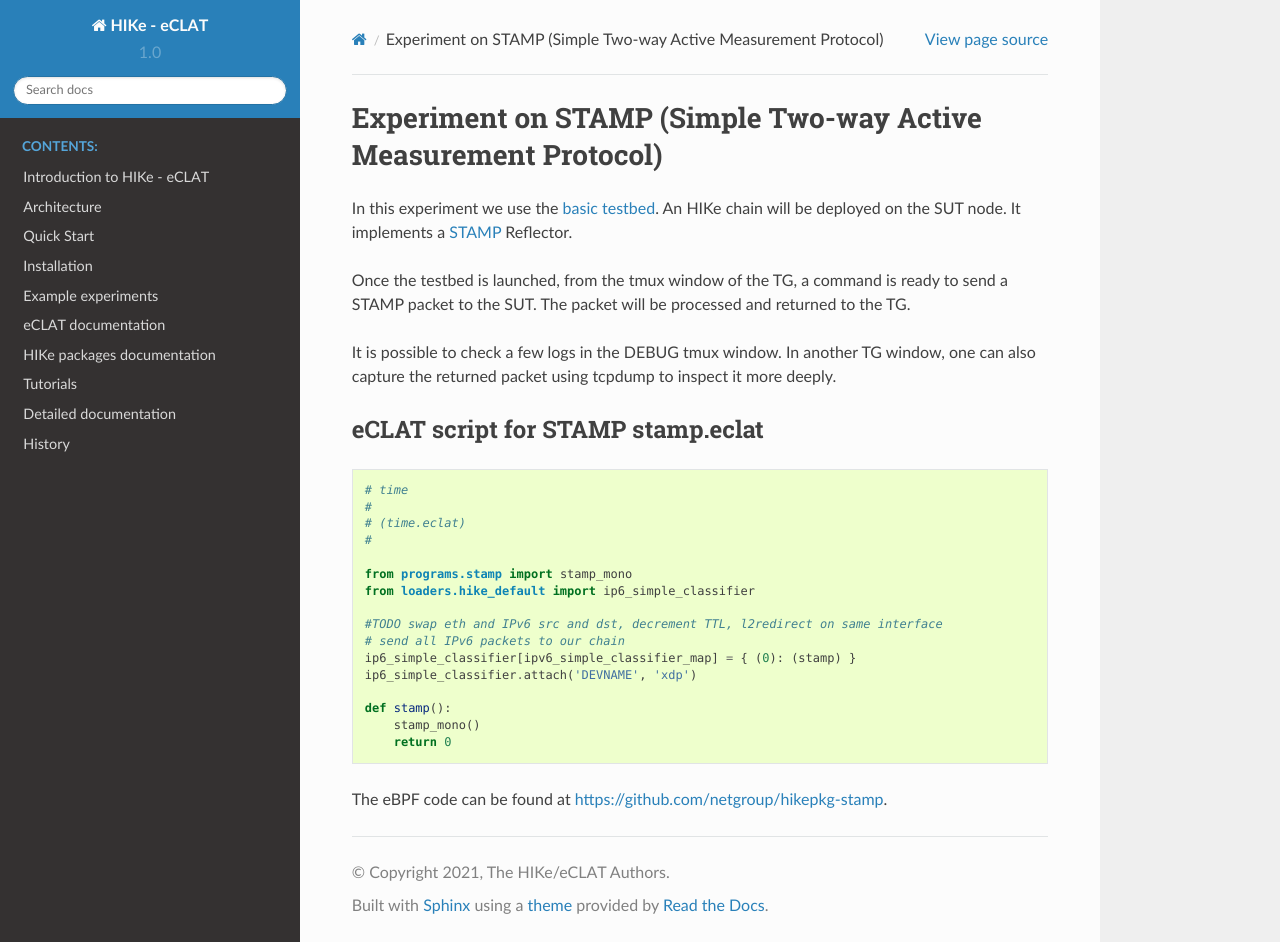
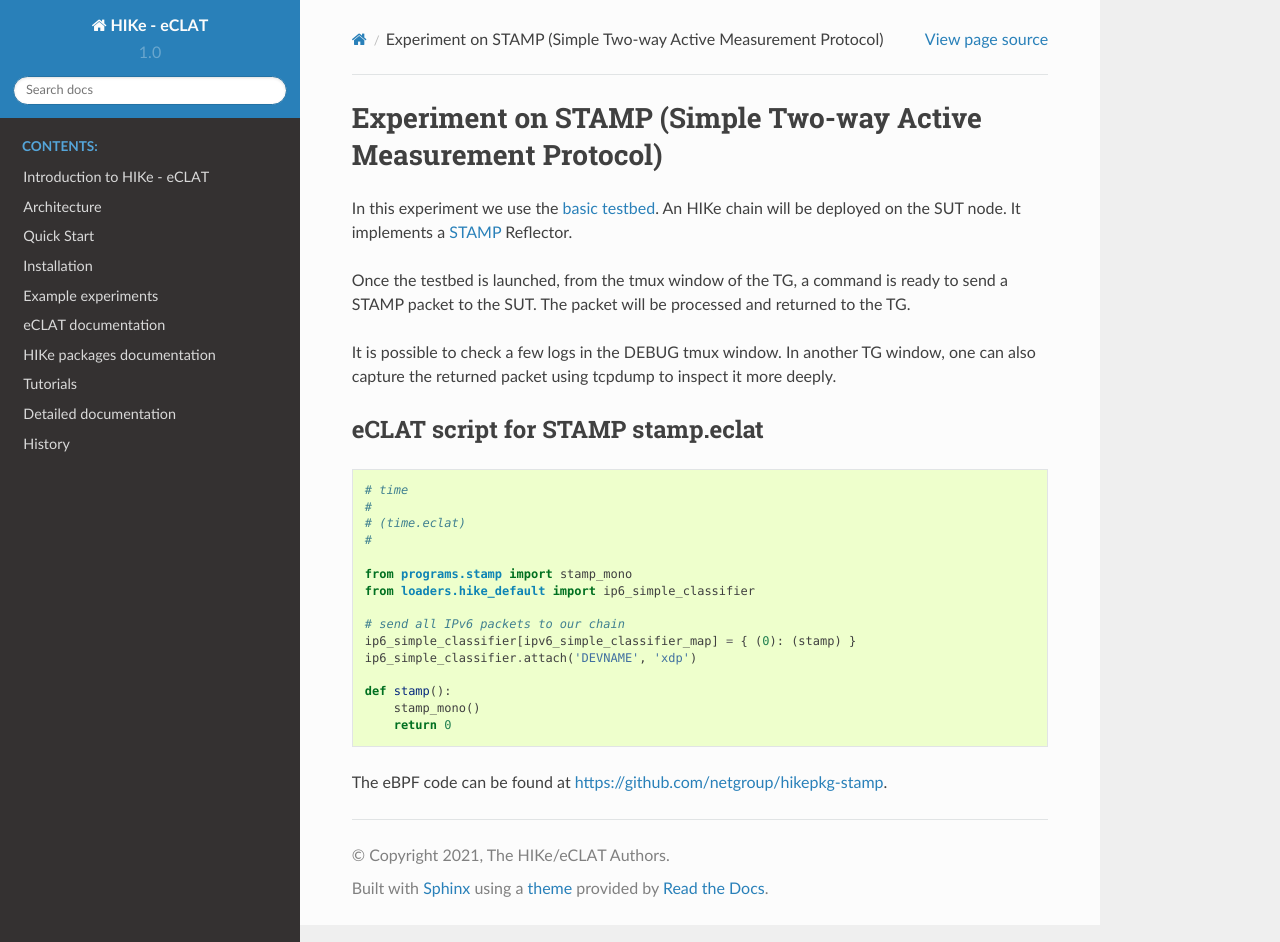
Before and after one commit to hike-eclat/docs, a Sphinx documentation site: the page built from docs/experiment_stamp.rst, in a window 1280 px wide and 942 px high. Built offline with Sphinx 7.4.7 and the Read the Docs theme 2.0.0, drawn with Linux system fonts in a browser that asks for light colours; pages that are not in the unit, such as notebooks, are missing from menus.

Commit message:
Update experiment_stamp.rst

```diff
--- a/docs/experiment_stamp.rst
+++ b/docs/experiment_stamp.rst
@@ -20,7 +20,6 @@ eCLAT script for STAMP stamp.eclat
   from programs.stamp import stamp_mono
   from loaders.hike_default import ip6_simple_classifier
 
-  #TODO swap eth and IPv6 src and dst, decrement TTL, l2redirect on same interface
   # send all IPv6 packets to our chain
   ip6_simple_classifier[ipv6_simple_classifier_map] = { (0): (stamp) }
   ip6_simple_classifier.attach('DEVNAME', 'xdp')
```
